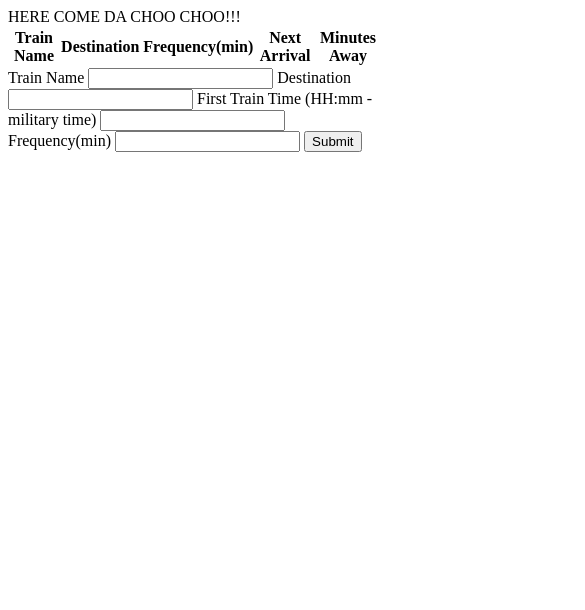
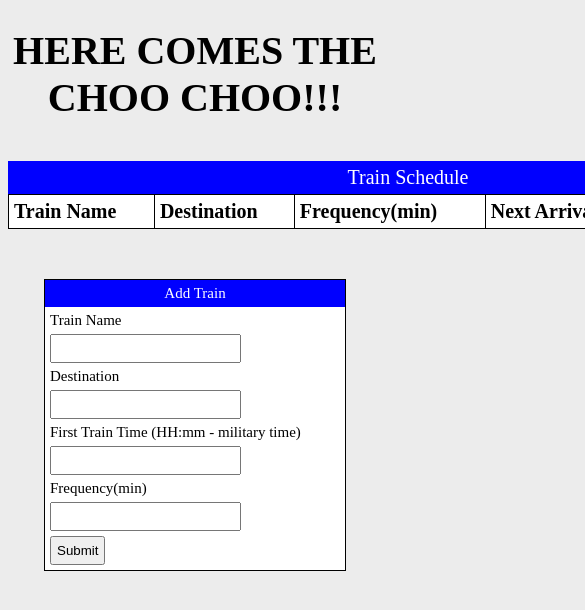
Before and after one commit to erikcribley/Train-Scheduler, a plain HTML site: page index.html in a window 390 px wide. Shown: the top 610 px of the page, 585 px wide, since content can reach past the window. Drawn offline with nearby package versions, Linux system fonts and the light colour scheme; no server answers.

Commit message:
styled with html and css

```diff
--- a/assets/css/style.css
+++ b/assets/css/style.css
@@ -0,0 +1,102 @@
+body {
+    background: #ececec;
+    color: black;
+    font-family: 'Times New Roman', Times, serif;
+    font-size: 20px;
+}
+
+header {
+    margin-bottom: 40px;
+    text-align: center;
+}
+
+#table-div {
+    width: 70%;
+    float: left;
+    margin-bottom: 50px;
+}
+
+table,
+td,
+th,
+tr {
+    border: 1px solid black;
+    padding: 5px;
+}
+
+table {
+    margin-left: 50px;
+    border-collapse: collapse;
+    background: white;
+    width: 800px;
+}
+
+#caption,
+caption {
+    background: blue;
+    color: white;
+    font-style: bold;
+    text-align: center;
+    padding: 5px;
+}
+
+thead {
+    font-style: bold;
+    text-align: left;
+}
+
+#form-div {
+    float: right;
+    width: 30%;
+    font-size: 15px;
+    margin-bottom: 50px;
+}
+
+form {
+    background: white;
+    width: 300px;
+    padding-bottom: 5px;
+    border: 1px solid black;
+}
+
+label {
+    padding: 5px;
+    display: block;
+}
+
+input {
+    display: block;
+    padding: 5px;
+    text-align: left;
+    margin: 0 5px;
+}
+
+input [type=text],
+input [type=number] {
+    width: 250px;
+}
+
+#submit-btn {
+    margin-top: 5px;
+}
+
+@media screen and (max-width:1232px) {
+    #table-div {
+        width: 100%;
+        float: none;
+        margin: auto;
+        margin-bottom: 50px;
+    }
+
+    #form-div {
+        width: 100%;
+        float: none;
+        margin: auto;
+        margin-bottom: 50px;
+    }
+
+    table,
+    form {
+        margin: auto;
+    }
+}
--- a/assets/js/app.js
+++ b/assets/js/app.js
@@ -74,11 +74,11 @@ $('#submit-btn').on("click", function(event){
   let nextArrival = dateFns.format(nextTrain, 'HH:mm')
   let minutesAway = dateFns.differenceInMinutes(nextTrain, currentTime)
   let row = '<tr>'+
-                '<td>'+childSnapshot.val().train+'<td>'+
-                '<td>'+childSnapshot.val().destination+'<td>'+
-                '<td>'+childSnapshot.val().frequency+'<td>'+
-                '<td>'+nextArrival+'<td>'+
-                '<td>'+minutesAway+'<td>'+
+              '<td>'+childSnapshot.val().train+'</td>'+
+              '<td>'+childSnapshot.val().destination+'</td>'+
+              '<td>'+childSnapshot.val().frequency+'</td>'+
+              '<td>'+nextArrival+'</td>'+
+              '<td>'+minutesAway+'</td>'+
             '</tr>'
   $('tbody').append(row)
 }, function (errorObject) {
--- a/index.html
+++ b/index.html
@@ -2,14 +2,18 @@
     <head>
         <meta charset="utf-8">
         <meta http-equiv="X-UA-Compatible" content="IE=edge">
-        <title>HERE COME DA CHOO CHOO!</title>
+        <title>HERE COMES THE CHOO CHOO!</title>
         <meta name="description" content="">
         <meta name="viewport" content="width=device-width, initial-scale=1">
         <link rel="stylesheet" href="assets/css/style.css">
     </head>
     <body>
-        <header>HERE COME DA CHOO CHOO!!!</header>
+        <header>
+            <h1> HERE COMES THE CHOO CHOO!!! </h1>
+        </header>
+        <div id= "table-div">
             <table>
+                <caption>Train Schedule</caption>
                 <thead>
                     <tr>
                         <th>Train Name</th>
@@ -22,8 +26,10 @@
                 <tbody>
 
             </table>
-
+        </div>
+        <div id= "form-div">
             <form>
+            <div id= "caption">Add Train</div>
                 <label>Train Name</label>
                 <input type="text" id="name-input">
                 <label>Destination</label>
@@ -34,11 +40,13 @@
                 <input type="number" id="frequency-input">
                 <input type="submit" id="submit-btn">
            </form>
+        </div>
 
         <script src="https://code.jquery.com/jquery-3.4.1.js"></script>
         <script src="https://www.gstatic.com/firebasejs/6.2.0/firebase-app.js"></script>
         <script src="https://www.gstatic.com/firebasejs/6.2.0/firebase-database.js"></script>
-        <script src="https://cdnjs.cloudflare.com/ajax/libs/date-fns/1.30.1/date_fns.min.js" integrity="sha256-wCBClaCr6pJ7sGU5kfb3gQMOOcIZNzaWpWcj/lD9Vfk=" crossorigin="anonymous"></script>
+        <script src="https://cdnjs.cloudflare.com/ajax/libs/date-fns/1.30.1/date_fns.min.js"
+        integrity="sha256-wCBClaCr6pJ7sGU5kfb3gQMOOcIZNzaWpWcj/lD9Vfk=" crossorigin="anonymous"></script>
         <script src="assets/js/app.js" async defer></script>
     </body>
 </html>
```
Lines whose indentation alone changed are shown as unchanged.
